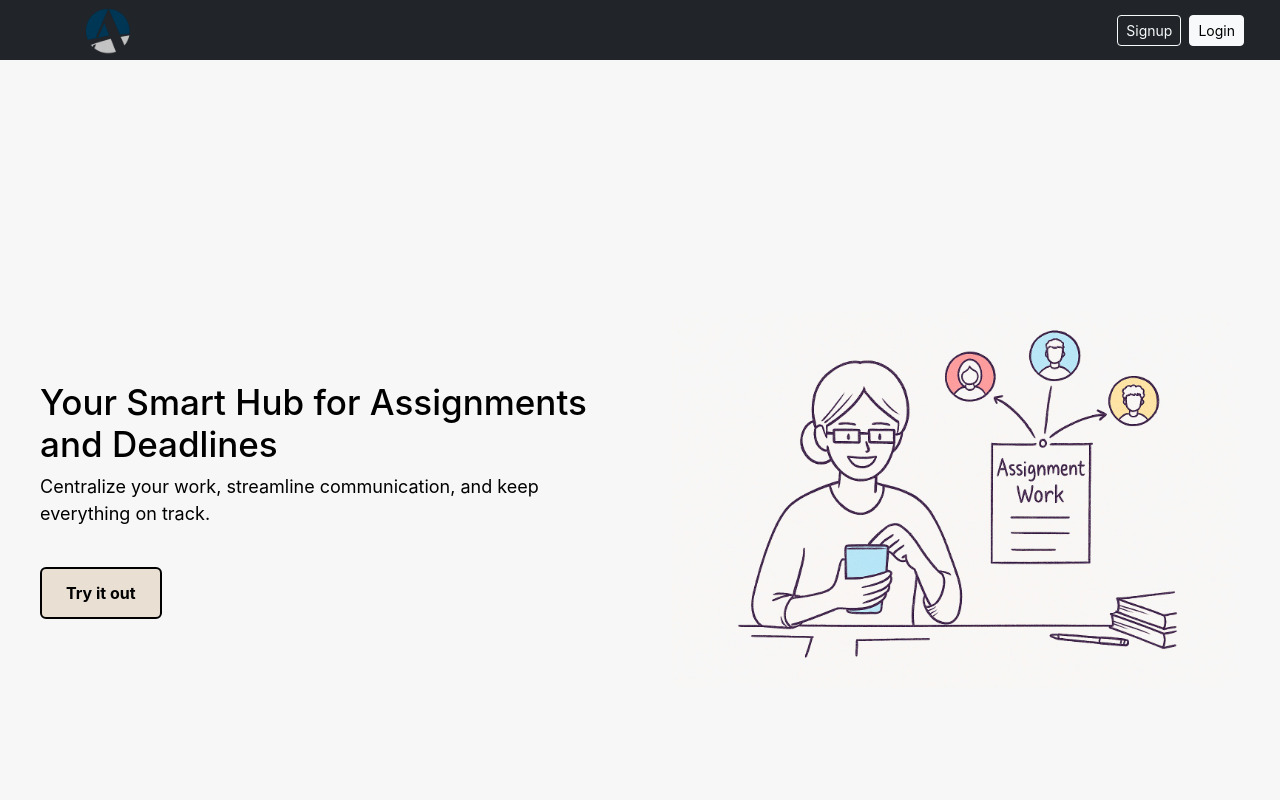
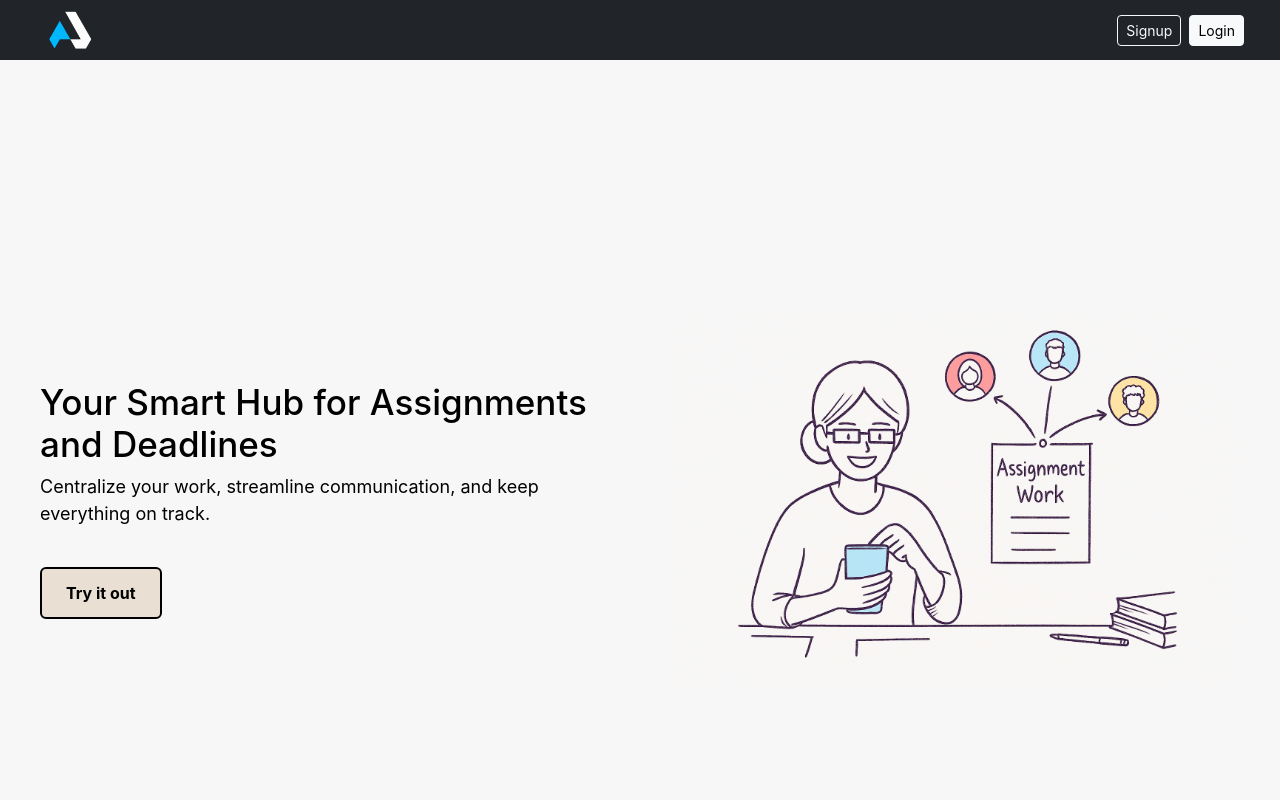
Before and after one commit to Chandrakantbhoi17/assignment_expert, a React (Vite) app in the folder assignment_expert_frontend/: page / in a window 1280 px wide. Shown: the top 800 px of the page. Built offline with nearby package versions, Linux system fonts and the light colour scheme.

Commit message:
add logo

```diff
--- a/assignment_expert_frontend/src/components/Navbar/Navbar.module.css
+++ b/assignment_expert_frontend/src/components/Navbar/Navbar.module.css
@@ -8,9 +8,9 @@
 
 
 .logo {
-  height: 100px;
+  height: 70px;
   width: auto;
-  margin-top: 5px;
+  margin-top: 8px;
   /* align-items: start; */
   /* object-fit: contain; */
 
```
Also changed, not shown: assignment_expert_frontend/src/components/Assets/logo.png.
